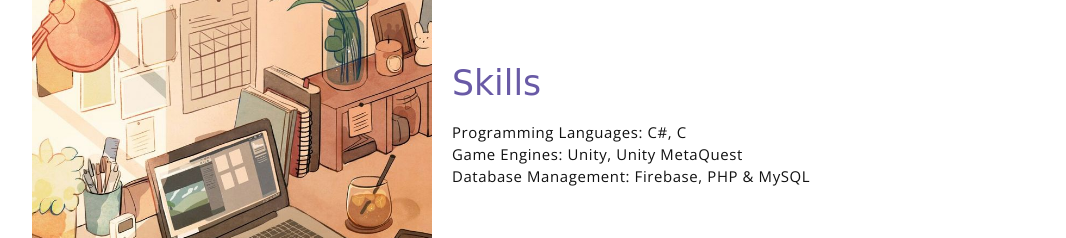
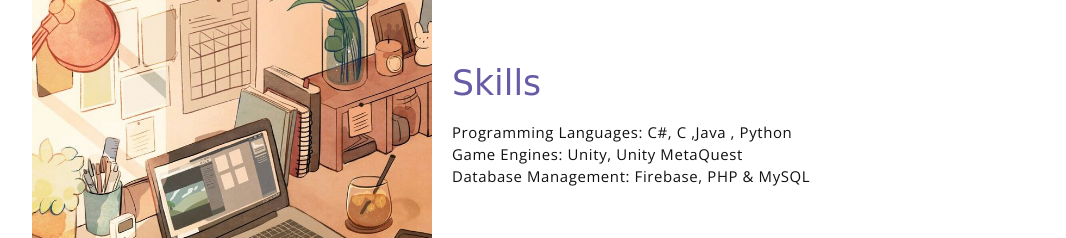
Before and after one commit to deafiduck/deafiduck.github.io, a plain HTML site: page index.html in a window 1280 px wide. Shown: the part 1560-1798 px from the top of the page, without its empty margins (53-1119 px from the left). Drawn offline with nearby package versions, Linux system fonts and the light colour scheme; a web font is replaced by a local one.

Commit message:
Update index.html

```diff
--- a/index.html
+++ b/index.html
@@ -99,7 +99,7 @@
 
                     <h2 class="section-title mb-3">Skills</h2>
                     <p>
-                        Programming Languages: C#, C <br>
+                        Programming Languages: C#, C ,Java , Python<br>
                         Game Engines: Unity, Unity MetaQuest  <br>
                         Database Management: Firebase, PHP & MySQL  <br>
 
```
